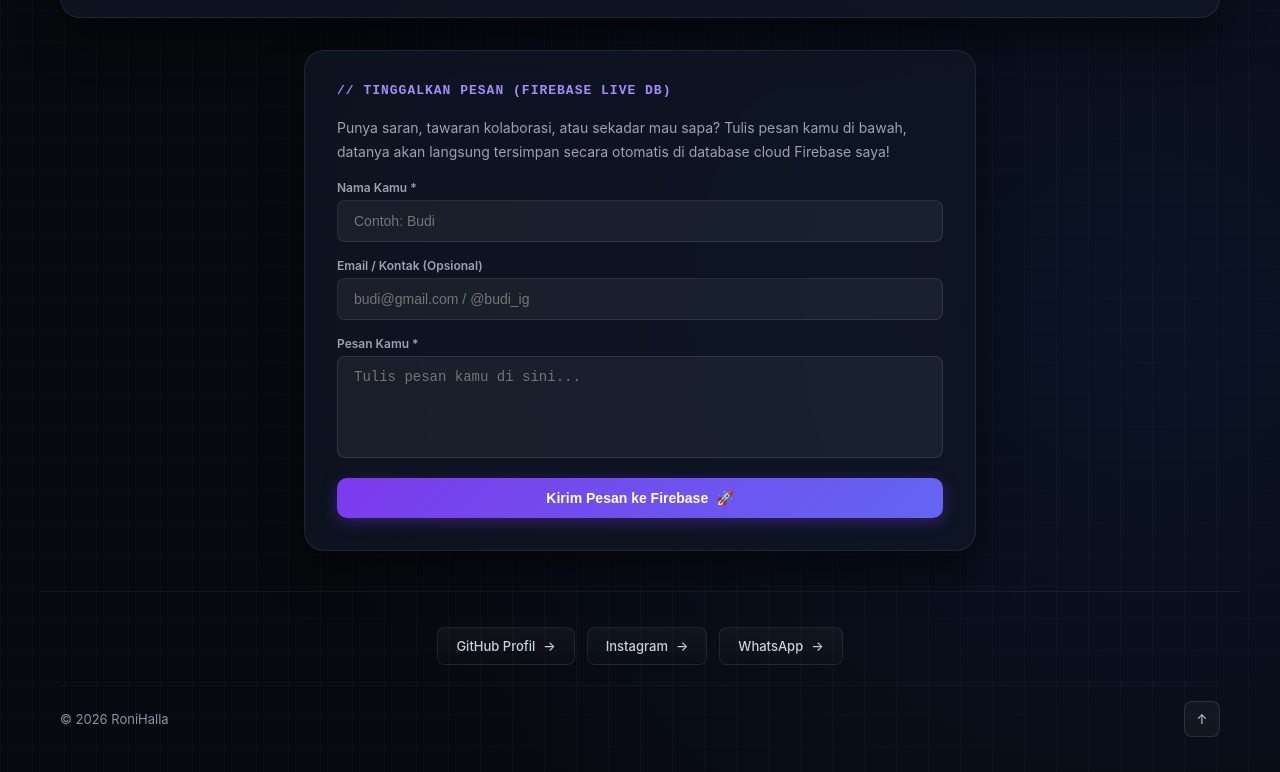
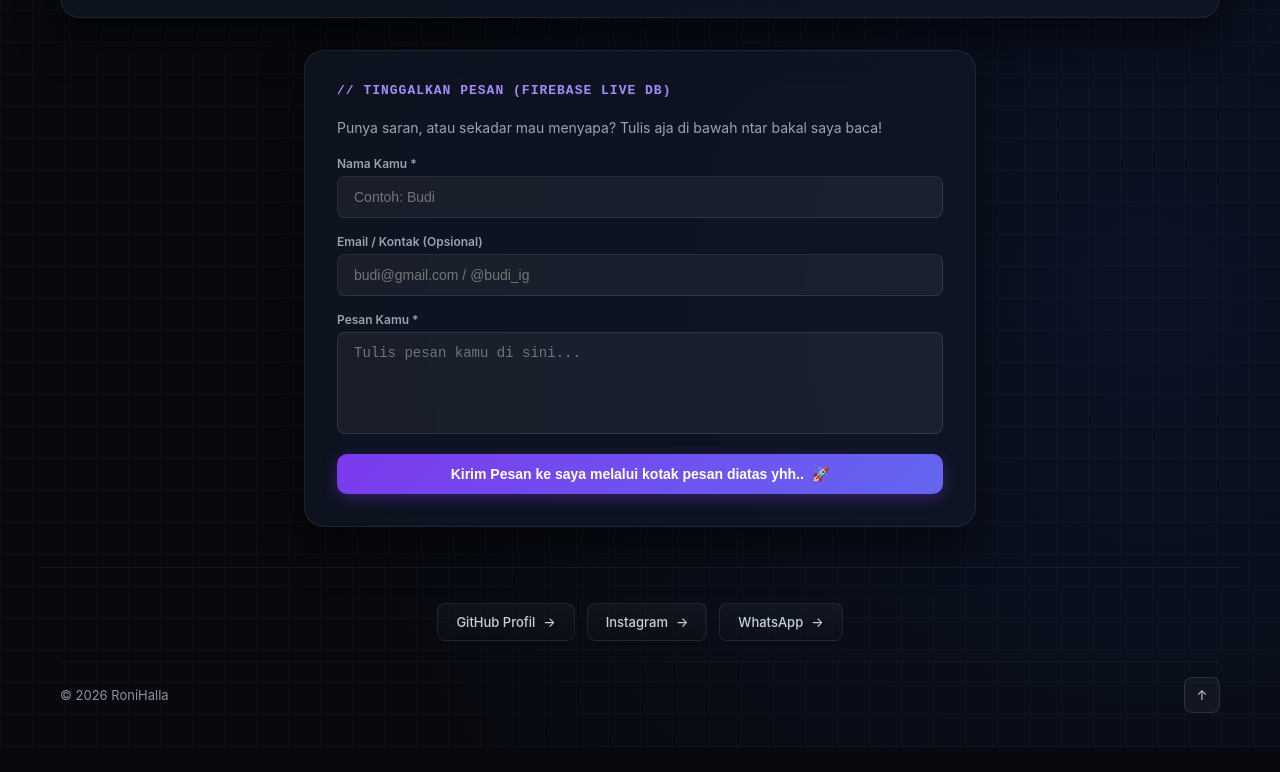
Before and after one commit to rohall12/web-perintis, a plain HTML site: page index.html in a window 1280 px wide. Shown: the part 1494-2266 px from the top of the page. After the commit the page ends 2242 px from the top, so only its background shows below. Drawn offline with nearby package versions, Linux system fonts and the light colour scheme; no server answers.

```diff
--- a/index.html
+++ b/index.html
@@ -209,7 +209,7 @@
         <div class="card-box mt-8 max-w-2xl mx-auto" id="kontak-pesan">
             <div class="section-heading">// Tinggalkan Pesan (Firebase Live DB)</div>
             <p class="about-desc-text">
-                Punya saran, tawaran kolaborasi, atau sekadar mau sapa? Tulis pesan kamu di bawah, datanya akan langsung tersimpan secara otomatis di database cloud Firebase saya!
+                Punya saran, atau sekadar mau menyapa? Tulis aja di bawah ntar bakal saya baca!
             </p>
 
             <form id="firebase-form" class="flex flex-col gap-4 mt-4">
@@ -226,7 +226,7 @@
                     <textarea id="sender-message" required rows="4" placeholder="Tulis pesan kamu di sini..." class="w-full bg-white/5 border border-white/10 rounded-lg px-4 py-2.5 text-sm text-gray-200 focus:outline-none focus:border-purple-500 transition resize-none"></textarea>
                 </div>
                 <button type="submit" id="btn-submit" class="btn-primary justify-center cursor-pointer border-0 w-full">
-                    <span>Kirim Pesan ke Firebase</span>
+                    <span>Kirim Pesan ke saya melalui kotak pesan diatas yhh..</span>
                     <span>🚀</span>
                 </button>
                 <p id="form-status" class="text-xs text-center mt-2 hidden font-medium"></p>
```
